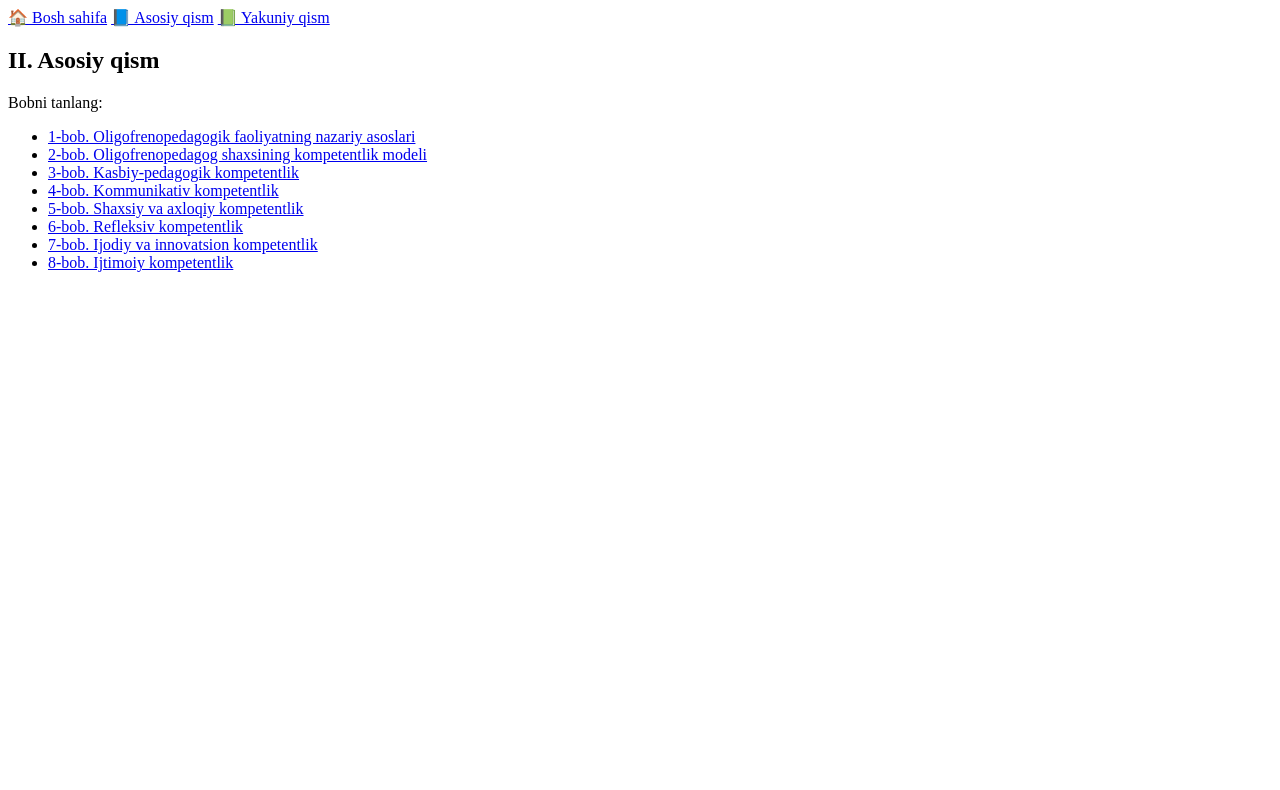
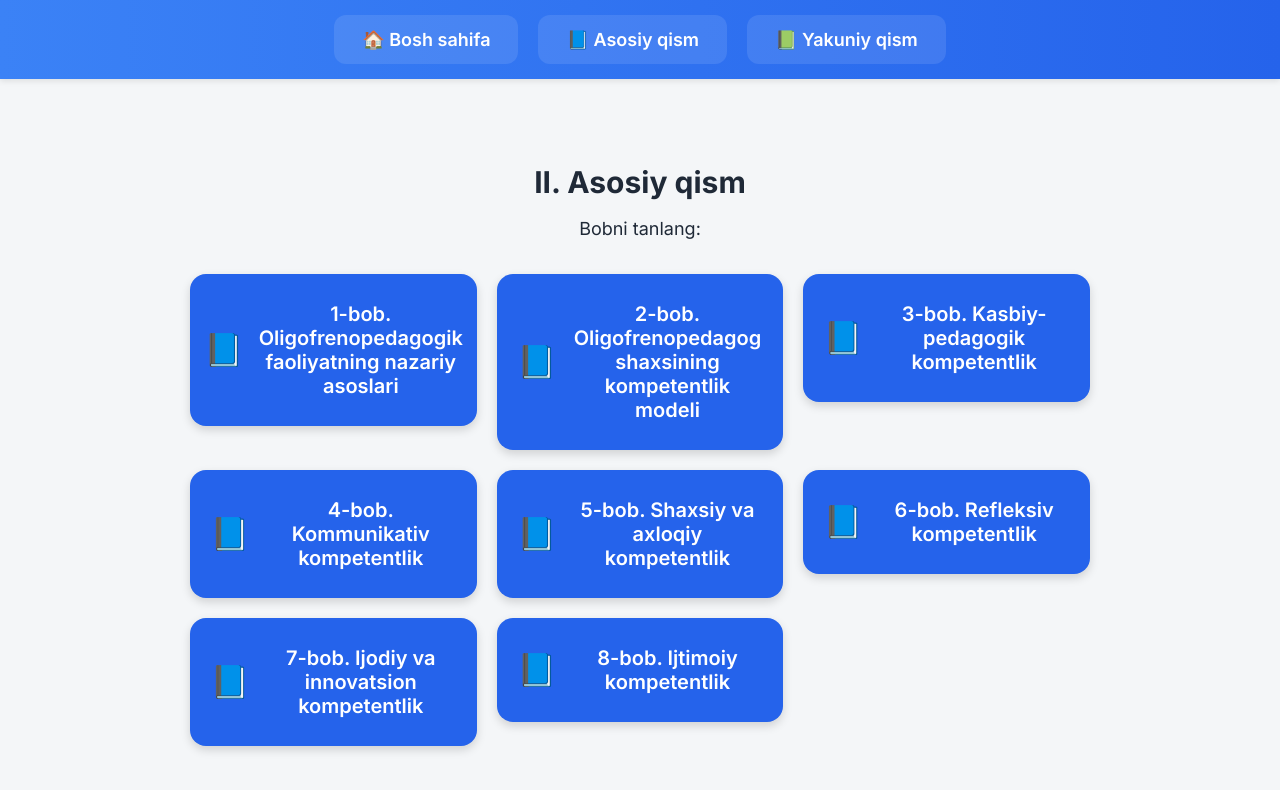
Before and after one commit to nurillojumaboyev/OLIGOFRENOPEDAGOGNING-SHAXSIY-KOMPETENTLIK-MODELI, a plain HTML site: page asosiy.html in a window 1280 px wide. Drawn offline with Linux system fonts and the light colour scheme.

Commit message:
Update asosiy.html

```diff
--- a/asosiy.html
+++ b/asosiy.html
@@ -4,7 +4,129 @@
   <meta charset="UTF-8">
   <meta name="viewport" content="width=device-width, initial-scale=1.0">
   <title>Asosiy qism – Oligofrenopedagogning shaxsiy kompetentlik modeli</title>
-  <link rel="stylesheet" href="style.css">
+  <link href="https://fonts.googleapis.com/css2?family=Inter:wght@400;600;700&display=swap" rel="stylesheet">
+  <style>
+    body {
+      font-family: 'Inter', sans-serif;
+      margin: 0;
+      padding: 0;
+      background-color: #f4f6f8;
+      color: #1f2937;
+      display: flex;
+      flex-direction: column;
+      align-items: center;
+    }
+
+    nav {
+      width: 100%;
+      background: linear-gradient(90deg, #3b82f6, #2563eb);
+      padding: 15px 0;
+      display: flex;
+      justify-content: center;
+      gap: 20px;
+      box-shadow: 0 2px 6px rgba(0,0,0,0.1);
+    }
+
+    nav a {
+      color: white;
+      text-decoration: none;
+      padding: 14px 28px;
+      font-weight: 600;
+      border-radius: 12px;
+      transition: 0.3s;
+      font-size: 18px;
+      display: flex;
+      align-items: center;
+      gap: 8px;
+      background-color: rgba(255,255,255,0.1);
+    }
+
+    nav a:hover {
+      background-color: rgba(255,255,255,0.3);
+      transform: translateY(-2px);
+    }
+
+    .container {
+      max-width: 900px;
+      width: 100%;
+      margin: 60px auto;
+      text-align: center;
+    }
+
+    .container h2 {
+      font-size: 30px;
+      margin-bottom: 15px;
+      font-weight: 700;
+    }
+
+    .container p {
+      font-size: 18px;
+      margin-bottom: 35px;
+    }
+
+    .chapters {
+      list-style: none;
+      padding: 0;
+      display: grid;
+      grid-template-columns: repeat(auto-fit, minmax(280px, 1fr));
+      gap: 20px;
+      justify-items: center;
+    }
+
+    .chapters li {
+      width: 100%;
+    }
+
+    .chapters a {
+      display: flex;
+      align-items: center;
+      justify-content: center;
+      gap: 15px;
+      padding: 28px 20px;
+      background-color: #2563eb;
+      color: white;
+      text-decoration: none;
+      border-radius: 16px;
+      font-size: 20px;
+      font-weight: 600;
+      text-align: center;
+      transition: 0.3s;
+      box-shadow: 0 4px 10px rgba(0,0,0,0.15);
+    }
+
+    .chapters a:hover {
+      background-color: #3b82f6;
+      transform: translateY(-3px);
+      box-shadow: 0 6px 14px rgba(0,0,0,0.2);
+    }
+
+    /* Bob belgilari */
+    .chapters a::before {
+      content: "📘"; /* default belgi */
+      font-size: 32px;
+    }
+
+    /* Har bir bobga o'ziga xos belgi */
+    .bob1::before { content: "📖"; }       /* Nazariya */
+    .bob2::before { content: "🧩"; }       /* Model */
+    .bob3::before { content: "🎓"; }       /* Kasbiy */
+    .bob4::before { content: "💬"; }       /* Kommunikativ */
+    .bob5::before { content: "⚖️"; }       /* Axloqiy */
+    .bob6::before { content: "🪞"; }       /* Refleksiv */
+    .bob7::before { content: "💡"; }       /* Ijodiy va innovatsion */
+    .bob8::before { content: "🌐"; }       /* Ijtimoiy */
+
+    @media (max-width: 600px) {
+      nav {
+        flex-direction: column;
+        gap: 12px;
+      }
+      .chapters {
+        grid-template-columns: 1fr;
+        gap: 15px;
+      }
+    }
+  </style>
 </head>
 <body>
 
@@ -19,14 +141,14 @@
     <p>Bobni tanlang:</p>
 
     <ul class="chapters">
-      <li><a href="bob1.html">1-bob. Oligofrenopedagogik faoliyatning nazariy asoslari</a></li>
-      <li><a href="bob2.html">2-bob. Oligofrenopedagog shaxsining kompetentlik modeli</a></li>
-      <li><a href="bob3.html">3-bob. Kasbiy-pedagogik kompetentlik</a></li>
-      <li><a href="bob4.html">4-bob. Kommunikativ kompetentlik</a></li>
-      <li><a href="bob5.html">5-bob. Shaxsiy va axloqiy kompetentlik</a></li>
-      <li><a href="bob6.html">6-bob. Refleksiv kompetentlik</a></li>
-      <li><a href="bob7.html">7-bob. Ijodiy va innovatsion kompetentlik</a></li>
-      <li><a href="bob8.html">8-bob. Ijtimoiy kompetentlik</a></li>
+      <li><a href="bob1.html" class="bob1">1-bob. Oligofrenopedagogik faoliyatning nazariy asoslari</a></li>
+      <li><a href="bob2.html" class="bob2">2-bob. Oligofrenopedagog shaxsining kompetentlik modeli</a></li>
+      <li><a href="bob3.html" class="bob3">3-bob. Kasbiy-pedagogik kompetentlik</a></li>
+      <li><a href="bob4.html" class="bob4">4-bob. Kommunikativ kompetentlik</a></li>
+      <li><a href="bob5.html" class="bob5">5-bob. Shaxsiy va axloqiy kompetentlik</a></li>
+      <li><a href="bob6.html" class="bob6">6-bob. Refleksiv kompetentlik</a></li>
+      <li><a href="bob7.html" class="bob7">7-bob. Ijodiy va innovatsion kompetentlik</a></li>
+      <li><a href="bob8.html" class="bob8">8-bob. Ijtimoiy kompetentlik</a></li>
     </ul>
   </div>
 
```
